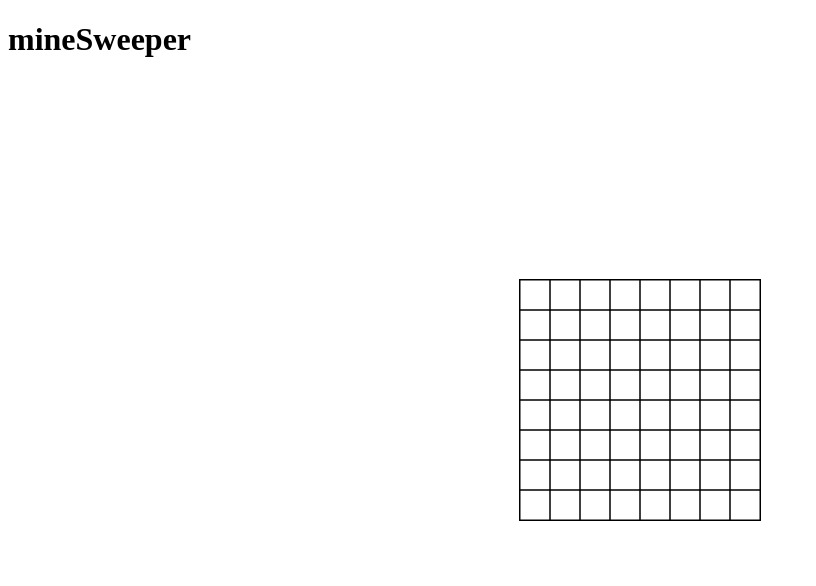
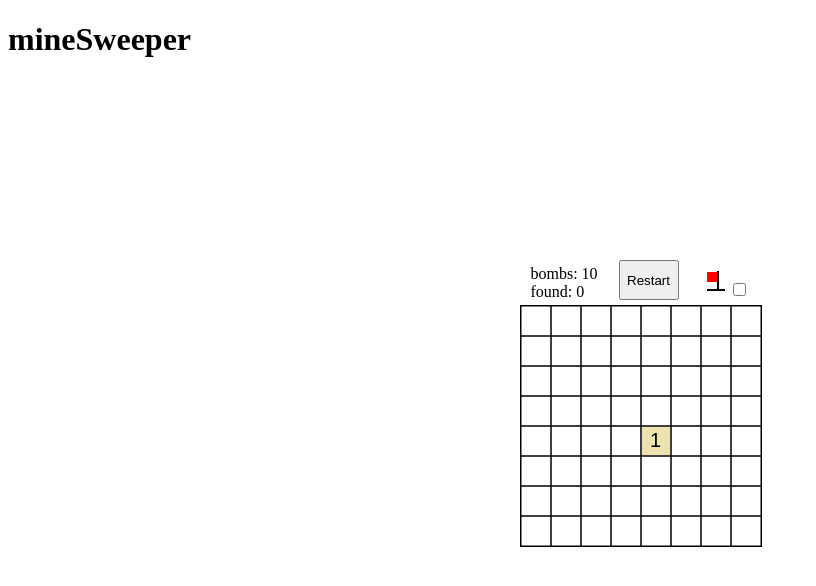
Before and after one commit to AndrewKoliaka/MineSweeper, a website: page app/index.html in a window 1280 px wide. Both pictures are taken after a click on the element 640 px from the left and 400 px from the top of the page. Shown: the whole page, without its empty margins (0-816 px from the left). Drawn offline with Linux system fonts and the light colour scheme.

Commit message:
main created

```diff
--- a/app/index.html
+++ b/app/index.html
@@ -4,20 +4,59 @@
     <meta charset="UTF-8">
     <title>mineSweeper</title>
     <style>
-        canvas{
+        #game{
             position: absolute;
+            width: 240px;
+            height: 280px;
             top: 0;
             left: 0;
             right: 0;
             bottom: 0;
             margin: auto;
+        }
+
+        #game canvas {
+            position: relative;
             border: thin solid black;
+            cursor: pointer;
         }
+
+        #game #dashboard {
+            position: relative;
+            margin: auto;
+            /*margin-bottom: 0;*/
+            width: 240px;
+            display: inline-flex;
+        }
+        #game #dashboard #resBut {
+            cursor: pointer;
+            height: 40px;
+            width: 60px;
+            margin-bottom: 5px;
+        }
+
+        #resBut, #state, form{
+            margin: auto;
+        }
+
     </style>
 </head>
 <body>
-    <h1>mineSweeper</h1>
-    <canvas width="240" height="240"></canvas>
-    <script src="js/main.js"></script>
+<h1>mineSweeper</h1>
+
+<div id="game">
+    <div id="dashboard">
+        <span id="state">
+            <span id="numBombs">bombs: <span></span></span><br>
+            <span id="foundBmb">found: <span>0</span></span>
+        </span>
+        <button id="resBut" onclick="restart()">Restart</button>
+        <form action="#">
+            <img src="src/flag.png" /></canvas><input id="flagCh" type="checkbox"/>
+        </form>
+    </div>
+    <canvas id="myCanvas" width="240" height="240"></canvas>
+</div>
+<script src="js/main.js"></script>
 </body>
 </html>
--- a/app/js/main.js
+++ b/app/js/main.js
@@ -1,159 +1,235 @@
 'use strict';
 const ROWS = 8,
       COLS = 8,
-      SIZE = 30; //+ 2 px for border
-var canvas = document.getElementsByTagName('canvas')[0],
+      SIZE = 30;
+
+var canvas = document.getElementById('myCanvas'),
     ctx = canvas.getContext('2d');
 
 window.addEventListener('load', init, false);
-//window.onload = init;
 
-function init(){
-    canvas.addEventListener('click', elClicked,false);
+
+function init() {
+    canvas.addEventListener('click', cellClicked, false);
+    restart();
+}
+
+function restart(){
+    battlefield._gameFinished = false;
+    document.getElementById('game').style.width = canvas.width + "px";
+    document.getElementById('game').style.height = canvas.height + 40 + "px";
+    canvas.style.cursor = 'pointer';
     battlefield.fill();
     battlefield.setBombs();
     battlefield.setHints();
+    view.clearRect(0, 0, canvas.width, canvas.height);
     view.drawCanvas();
+    battlefield.showArray();
+    document.getElementById('numBombs').firstElementChild.textContent = battlefield.numBombs;
 }
 
+var flags = {
+  _flags : [],
+    foundBobsEl : document.getElementById('foundBmb').firstElementChild.innerHTML,
+    setFlag : function(i, j){
+        if(battlefield.getCell(i, j) !== 'f'){
+            this._flags.push({
+                i : i,
+                j : j,
+                value : battlefield.getCell(i, j)
+            });
+            battlefield.setCell(i, j, 'f');
+            view.drawFlag(i, j);
+            document.getElementById('foundBmb').firstElementChild.innerHTML = parseInt(++found);
+        } else {
+            this.removeFlag(i, j);
+        }
+
+    },
+    removeFlag : function(i, j){
+        this._flags.forEach(function (el, indx, arr) {
+            if(el.i === i && el.j === j){
+                battlefield.setCell(i, j, el.value);
+                view.clearRect(j * SIZE + 1, i * SIZE + 1, SIZE - 2, SIZE - 2);
+                arr.splice(indx, 1);
+            }
+        });
+        document.getElementById('foundBmb').firstElementChild.innerHTML = parseInt(--found);
+    }
+};
+
 var battlefield = {
-    _playground : [],
-    numBombs : 10,
-    fill : function() {
-       for(var i = 0; i < COLS; i++){
+    _playground: [],
+    numBombs: 10,
+    fill: function () {
+        for (var i = 0; i < COLS; i++) {
             this._playground[i] = [];
-           for(var j = 0; j < ROWS; j++){
+            for (var j = 0; j < ROWS; j++) {
                 this._playground[i][j] = 0;
             }
         }
     },
-    getCell : function(i , j) {
+    getCell: function (i, j) {
         return this._playground[i][j]
     },
-    setBombs : function(){
+    setCell: function (i, j, value) {
+      this._playground[i][j] = value;
+    },
+    setBombs: function () {
         var bombs = 0,
             randI, randJ;
         while (bombs < this.numBombs) {
             randI = Math.floor(Math.random() * this._playground.length);
             randJ = Math.floor(Math.random() * this._playground.length);
-           if(!this._playground[randI][randJ]){
-               this._playground[randI][randJ] = '*';
+            if (!this.getCell(randI, randJ)) {
+                this.setCell(randI, randJ, '*');
                 bombs++;
             }
         }
     },
-    setHints : function(){
+    setHints: function () {
         var bombcounter = 0;
-        for(var i = 0; i < COLS; i++){
-            for(var j = 0; j < ROWS; j++){
-                if(this._playground[i][j] === "*"){
+        for (var i = 0; i < COLS; i++) {
+            for (var j = 0; j < ROWS; j++) {
+                if (this.getCell(i, j) === '*'){
                     continue;
                 }
-               for(var c = 1; c > -2; c--){
-                   for(var r = 1; r > -2; r--){
-                       if(i - c < 0 || j - r < 0 || i - c > ROWS - 1 || j - r > COLS - 1){
+                for (var c = 1; c > - 2; c--) {
+                    for (var r = 1; r > - 2; r--) {
+                        if (i - c < 0 || j - r < 0 || i - c > ROWS - 1 || j - r > COLS - 1) {
                             continue;
                         }
-                       if(this._playground[i-c][j-r] === '*'){
+                        if (this.getCell(i - c, j - r) === '*') {
                             bombcounter++;
                         }
                     }
                 }
-               this._playground[i][j] = bombcounter;
+                this.setCell(i, j, bombcounter);
                 bombcounter = 0;
             }
         }
+    },
+    showArray : function () {
         var arr = '';
-        for(var i = 0; i < COLS; i++){
-           for(var j = 0; j < ROWS; j++){
-               arr += " " + this._playground[i][j];
+        for (var i = 0; i < COLS; i++) {
+            for (var j = 0; j < ROWS; j++) {
+                arr += " " + this.getCell(i, j);
             }
             arr += '\n';
         }
         console.log(arr);
     },
-    verify : function(i, j){
+    verify: function (i, j) {
+        var i1, j1;
+        var self = this;
 
-        if(this.getCell(i,j) === 0){
-            view.open(i,j,this._playground[i][j]);
+       if(!this.getCell(i ,j)){
+           view.open(i, j , this.getCell(i, j));
+           this.coordForCheck.forEach(function (el) {
+               if(i + el[0] >= 0 && i + el[0] <= ROWS - 1  && j + el[1] >= 0 && j + el[1] <= COLS - 1){
+                   i1 = i + el[0];
+                   j1 = j + el[1];
 
-        }
-
-
-
+                   if(self.getCell(i1, j1) !== 'v' && self.getCell(i1, j1) !== 'f'){
+                       self.verify(i1, j1);
                    }
                }
+           });
+       } else if(this.getCell(i, j) === "*"){
+           this.gameOver();
+       } else {
+           view.open(i, j , this.getCell(i, j));
+       }
+    },
+    coordForCheck : [
+        [-1, -1],
+        [-1 ,0],
+        [-1, 1],
+        [0, -1],
+        [0, 1],
+        [1, -1],
+        [1, 0],
+        [1, 1]
+    ],
+    _gameFinished : false,
+    gameOver : function(){
+        canvas.style.cursor = 'not-allowed';
+        this._gameFinished = true;
+        this._playground.forEach(function (el, indx) {
+            for(var subIndx = 0; subIndx < COLS; subIndx++){
+                if(el[subIndx] === '*'){
+                    view.open(indx, subIndx, '*');
+                }
+            }
+        })
+    }
+};
 
 var view = {
-    open : function(i , j, symbol) {
-        switch (symbol){
+    open: function (i, j, symbol) {
+        if(battlefield.getCell(i, j) === 'v'){
+            return;
+        } else if(battlefield.getCell(i, j) === 'f'){
+            flags.removeFlag(i, j);
+            return;
+        }
+        switch (symbol) {
             case 0 :
                 ctx.fillStyle = '#C7DCED';
-                    ctx.fillRect(i * SIZE + 1, j * SIZE + 1, SIZE -2 , SIZE -2 ); break;
+                ctx.fillRect(j * SIZE + 1, i * SIZE + 1, SIZE - 2, SIZE - 2);
+                break;
             case '*' :
                 ctx.fillStyle = '#fdafa1';
-                    ctx.fillRect(i * SIZE + 1, j * SIZE + 1, SIZE -2 , SIZE -2 );
+                ctx.fillRect(j * SIZE + 1, i * SIZE + 1, SIZE - 2, SIZE - 2);
                 ctx.fillStyle = 'black';
                 ctx.font = '40px Arial';
-                    ctx.fillText("*",i * SIZE + SIZE/6, j * SIZE + SIZE + SIZE/5);break;
+                ctx.fillText(symbol, j * SIZE + SIZE / 4, i * SIZE + SIZE + SIZE / 5);
+                break;
             default :
                 ctx.fillStyle = '#ece3b0';
-                    ctx.fillRect(i * SIZE + 1, j * SIZE + 1, SIZE -2 , SIZE -2 );
+                ctx.fillRect(j * SIZE + 1, i * SIZE + 1, SIZE - 2, SIZE - 2);
                 ctx.fillStyle = 'black';
                 ctx.font = '20px Arial';
-                    ctx.fillText(symbol,i * SIZE + SIZE/3, j * SIZE + SIZE - SIZE/3);
+                ctx.fillText(symbol, j * SIZE + SIZE / 3 - 1, i * SIZE + SIZE - SIZE / 3 + 1);
         }
+        battlefield.setCell(i, j, 'v');
 
     },
-    drawCanvas : function(){
+    drawCanvas: function(){
         ctx.beginPath();
 
-        for(var i = 0; i < COLS; i++){
-           for(var j = 0; j < ROWS; j++){
-                ctx.strokeRect(j*SIZE, i * SIZE,SIZE, SIZE);
+        for (var i = 0; i < COLS; i++) {
+            for (var j = 0; j < ROWS; j++) {
+                ctx.strokeRect(j * SIZE, i * SIZE, SIZE, SIZE);
             }
         }
         ctx.stroke();
 
+    },
+    drawFlag : function (i, j) {
+        ctx.fillStyle = 'red';
+        ctx.fillRect(j * SIZE + 7, i * SIZE + 5, 12, 12);
+        ctx.fillStyle = 'black';
+        ctx.fillRect(j * SIZE + 5 + 12, i * SIZE + 5, 3, 18);
+        ctx.fillRect(j * SIZE + 5 + 5, i * SIZE + 5 + 18, 16, 3)
+
+    },
+    clearRect: function(x, y, width, height){
+        ctx.fillStyle = 'white';
+        ctx.fillRect(x, y, width, height);
+    }
+};
+
+
+function cellClicked(e) {
+    var i = Math.floor(e.offsetY / SIZE),
+        j = Math.floor(e.offsetX / SIZE);
+
+    if(!battlefield._gameFinished){
+        if(document.getElementById('flagCh').checked){
+            flags.setFlag(i, j);
+        } else {
+            battlefield.verify(i, j);
         }
     }
-
-
-function elClicked(e){
-    battlefield.verify(Math.floor(e.offsetX/SIZE) , Math.floor(e.offsetY/SIZE));
 }
-
-/*function checkArr(arr, j){
-            var rezArr = [],
-                leftIndx = j, rightIndx = j,
-                leftVal , rightVal;
-            while(!leftVal && !rightVal){
-                if(rightIndx < arr.length - 1 && !rightVal){
-
-                    if(arr[rightIndx] > 0){
-                        console.log('rightIndex : '+ rightIndx);
-                        rezArr.push(rightIndx);
-                        rightVal = true;
-                    } else
-                        rezArr.push(rightIndx);
-                        rightIndx++;
-                } else {
-                    rightVal = true;
-                }
-
-                if(leftIndx > 0 && !leftVal){
-
-                    if(arr[leftIndx] > 0){
-                        console.log('leftIndex : '+ leftIndx);
-                        rezArr.push(leftIndx);
-                        leftVal = true;
-                    } else
-                        rezArr.push(leftIndx);
-                        leftIndx--;
-                } else {
-                    leftVal = true;
-                }
-            }
-
-            return rezArr;
-        }*/
```
Also changed, not shown: app/src/flag.png (added), 1 other file. Lines whose indentation alone changed are shown as unchanged.
